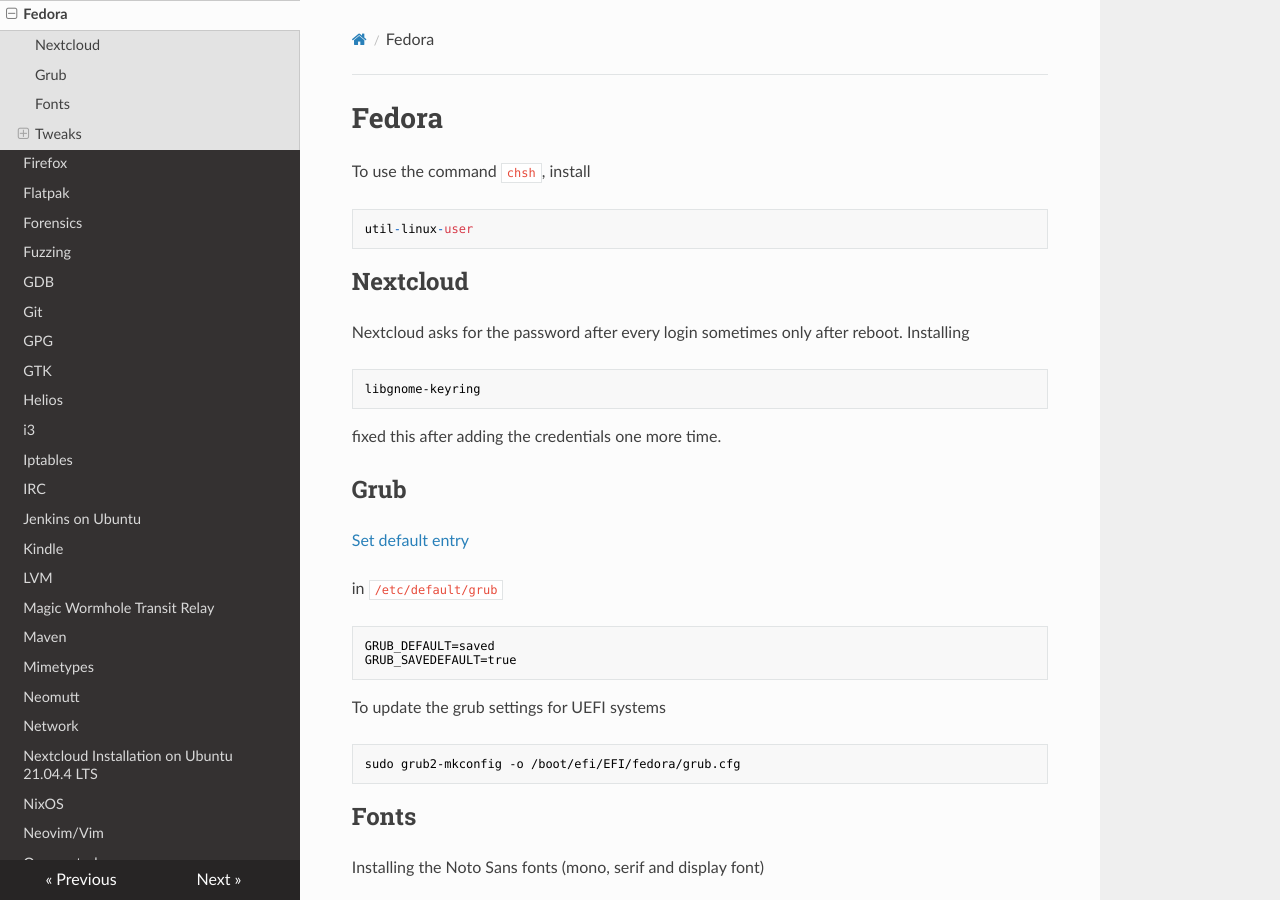
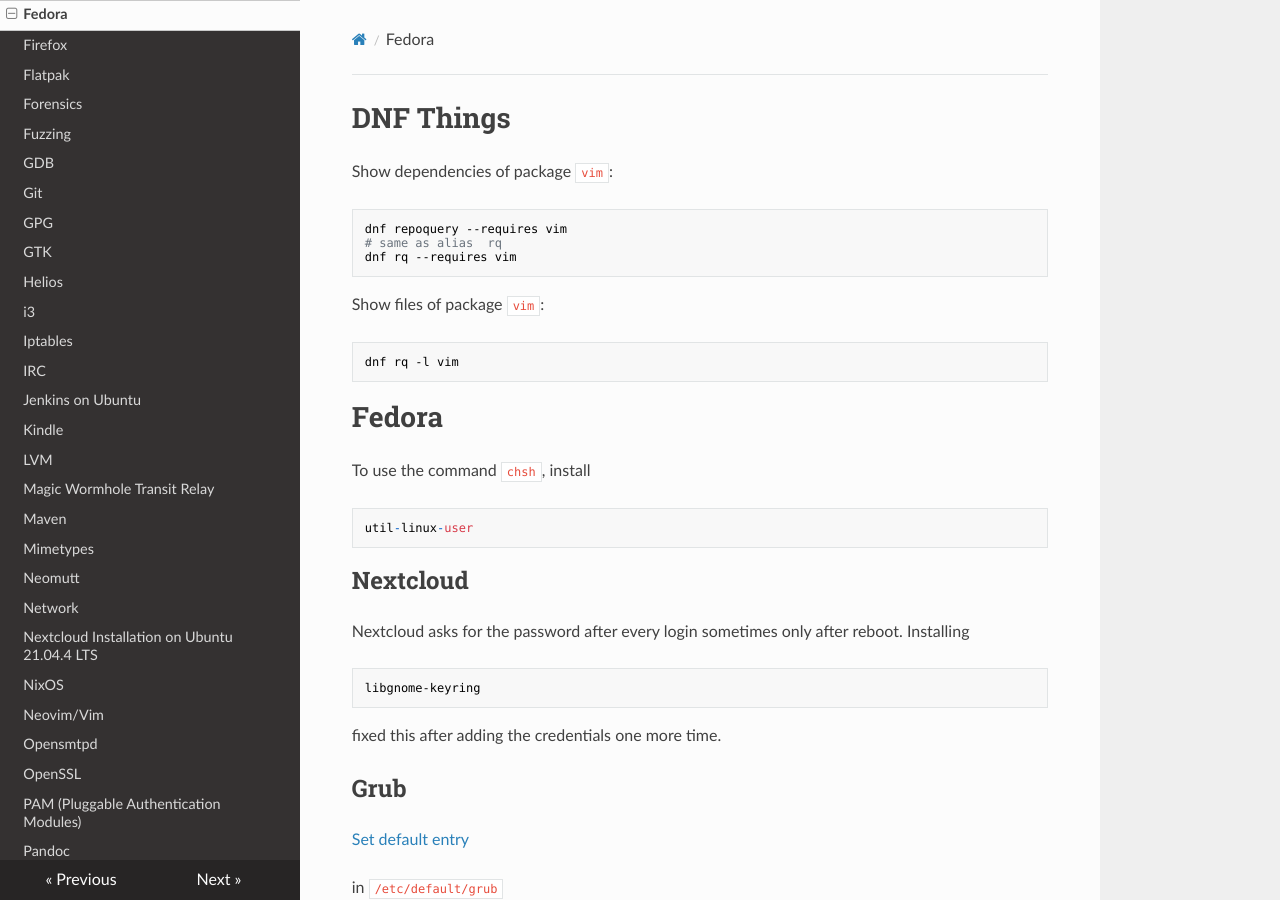
Before and after one commit to Maaxxs/wiki, an MkDocs documentation site: the page built from docs/fedora.md, in a window 1280 px wide and 900 px high. Built offline with MkDocs 1.6.1, drawn with Linux system fonts in a browser that asks for light colours; nearby versions of some CDN libraries.

Commit message:
dnf meta queries

````diff
--- a/docs/fedora.md
+++ b/docs/fedora.md
@@ -6,6 +6,22 @@ ShowLastUpdated: false
 toc: true
 draft: false
 ---
+
+# DNF Things
+
+Show dependencies of package `vim`:
+
+```sh
+dnf repoquery --requires vim
+# same as alias  rq
+dnf rq --requires vim
+```
+
+Show files of package `vim`:
+
+```sh
+dnf rq -l vim
+```
 
 # Fedora
 
````
